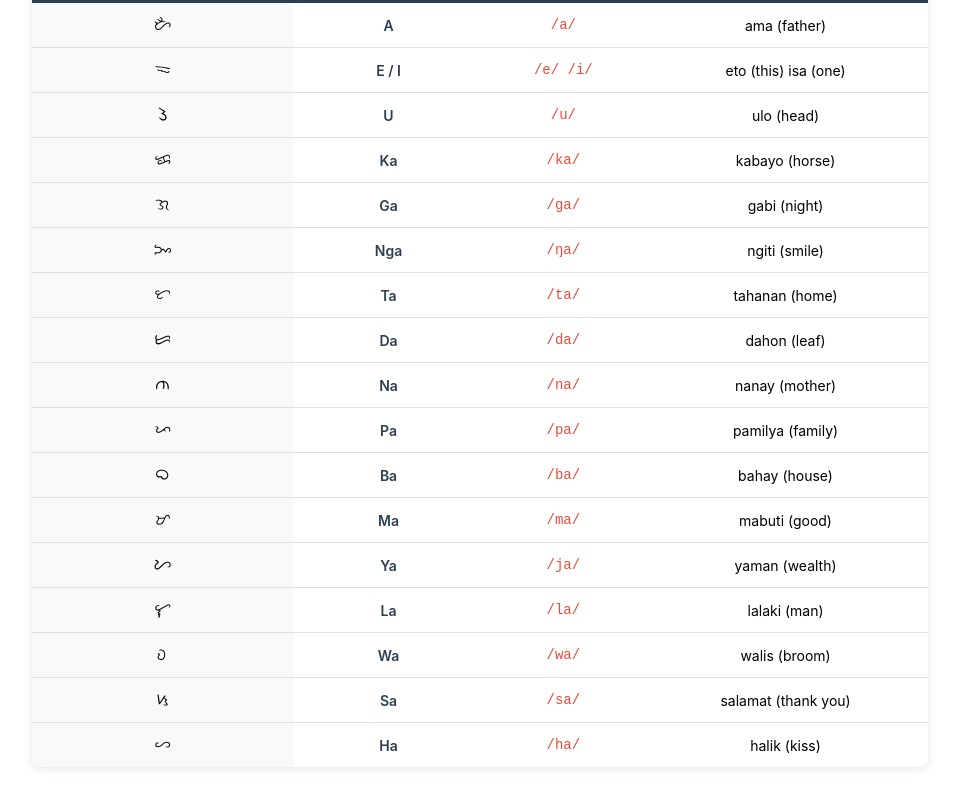
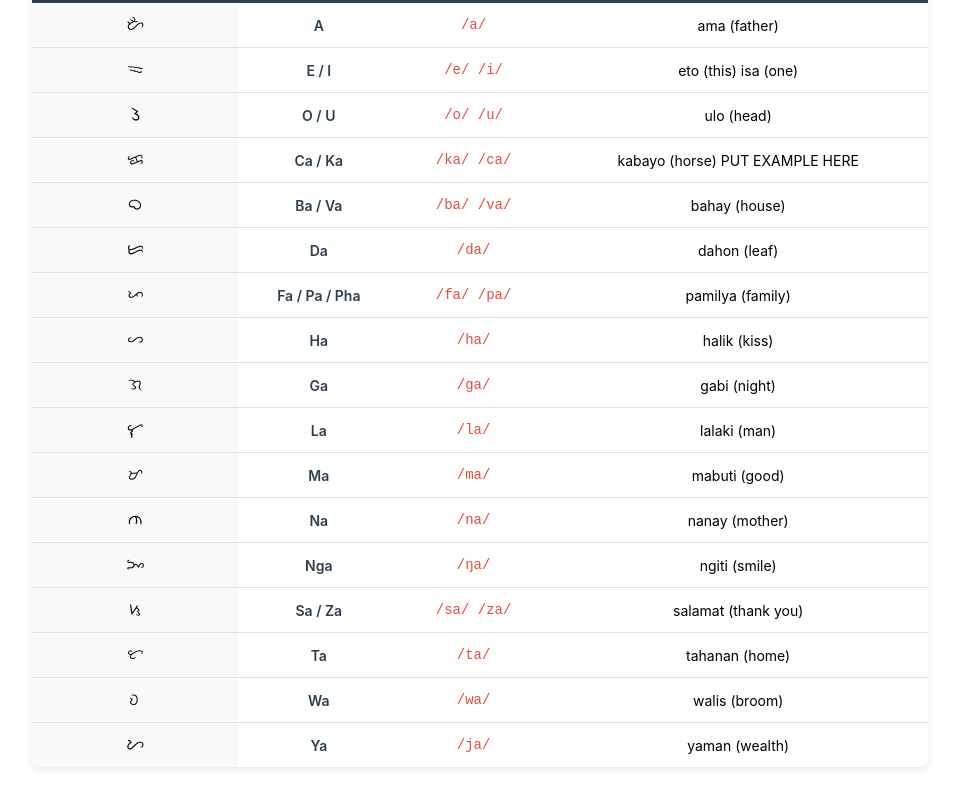
Before and after one commit to cmckinney-59/the-baybayin-project, a React (Vite) app: page /transliterator/baybayin-lite in a window 1280 px wide. Shown: the part 1100-1900 px from the top of the page, without its empty margins (160-1119 px from the left). Built offline with nearby package versions, Linux system fonts and the light colour scheme.

Commit message:
fixed baybayin table

```diff
--- a/src/components/HowToRead/BaybayinHTR/BaybayinTable.tsx
+++ b/src/components/HowToRead/BaybayinHTR/BaybayinTable.tsx
@@ -28,15 +28,39 @@ export default function BaybayinTable() {
           </tr>
           <tr>
             <td className="baybayin-letter">O</td>
-            <td>U</td>
-            <td>/u/</td>
+            <td>O / U</td>
+            <td>/o/ /u/</td>
             <td>ulo (head)</td>
           </tr>
           <tr>
             <td className="baybayin-letter">k</td>
-            <td>Ka</td>
-            <td>/ka/</td>
-            <td>kabayo (horse)</td>
+            <td>Ca / Ka</td>
+            <td>/ka/ /ca/</td>
+            <td>kabayo (horse) PUT EXAMPLE HERE</td>
+          </tr>
+          <tr>
+            <td className="baybayin-letter">b</td>
+            <td>Ba / Va</td>
+            <td>/ba/ /va/</td>
+            <td>bahay (house)</td>
+          </tr>
+          <tr>
+            <td className="baybayin-letter">d</td>
+            <td>Da</td>
+            <td>/da/</td>
+            <td>dahon (leaf)</td>
+          </tr>
+          <tr>
+            <td className="baybayin-letter">p</td>
+            <td>Fa / Pa / Pha</td>
+            <td>/fa/ /pa/</td>
+            <td>pamilya (family)</td>
+          </tr>
+          <tr>
+            <td className="baybayin-letter">h</td>
+            <td>Ha</td>
+            <td>/ha/</td>
+            <td>halik (kiss)</td>
           </tr>
           <tr>
             <td className="baybayin-letter">g</td>
@@ -45,10 +69,34 @@ export default function BaybayinTable() {
             <td>gabi (night)</td>
           </tr>
           <tr>
+            <td className="baybayin-letter">l</td>
+            <td>La</td>
+            <td>/la/</td>
+            <td>lalaki (man)</td>
+          </tr>
+          <tr>
+            <td className="baybayin-letter">m</td>
+            <td>Ma</td>
+            <td>/ma/</td>
+            <td>mabuti (good)</td>
+          </tr>
+          <tr>
+            <td className="baybayin-letter">n</td>
+            <td>Na</td>
+            <td>/na/</td>
+            <td>nanay (mother)</td>
+          </tr>
+          <tr>
             <td className="baybayin-letter">N</td>
             <td>Nga</td>
             <td>/ŋa/</td>
             <td>ngiti (smile)</td>
+          </tr>
+          <tr>
+            <td className="baybayin-letter">s</td>
+            <td>Sa / Za</td>
+            <td>/sa/ /za/</td>
+            <td>salamat (thank you)</td>
           </tr>
           <tr>
             <td className="baybayin-letter">t</td>
@@ -57,34 +105,10 @@ export default function BaybayinTable() {
             <td>tahanan (home)</td>
           </tr>
           <tr>
-            <td className="baybayin-letter">d</td>
-            <td>Da</td>
-            <td>/da/</td>
-            <td>dahon (leaf)</td>
-          </tr>
-          <tr>
-            <td className="baybayin-letter">n</td>
-            <td>Na</td>
-            <td>/na/</td>
-            <td>nanay (mother)</td>
-          </tr>
-          <tr>
-            <td className="baybayin-letter">p</td>
-            <td>Pa</td>
-            <td>/pa/</td>
-            <td>pamilya (family)</td>
-          </tr>
-          <tr>
-            <td className="baybayin-letter">b</td>
-            <td>Ba</td>
-            <td>/ba/</td>
-            <td>bahay (house)</td>
-          </tr>
-          <tr>
-            <td className="baybayin-letter">m</td>
-            <td>Ma</td>
-            <td>/ma/</td>
-            <td>mabuti (good)</td>
+            <td className="baybayin-letter">w</td>
+            <td>Wa</td>
+            <td>/wa/</td>
+            <td>walis (broom)</td>
           </tr>
           <tr>
             <td className="baybayin-letter">y</td>
@@ -92,30 +116,6 @@ export default function BaybayinTable() {
             <td>/ja/</td>
             <td>yaman (wealth)</td>
           </tr>
-          <tr>
-            <td className="baybayin-letter">l</td>
-            <td>La</td>
-            <td>/la/</td>
-            <td>lalaki (man)</td>
-          </tr>
-          <tr>
-            <td className="baybayin-letter">w</td>
-            <td>Wa</td>
-            <td>/wa/</td>
-            <td>walis (broom)</td>
-          </tr>
-          <tr>
-            <td className="baybayin-letter">s</td>
-            <td>Sa</td>
-            <td>/sa/</td>
-            <td>salamat (thank you)</td>
-          </tr>
-          <tr>
-            <td className="baybayin-letter">h</td>
-            <td>Ha</td>
-            <td>/ha/</td>
-            <td>halik (kiss)</td>
-          </tr>
         </tbody>
       </table>
     </>
```
